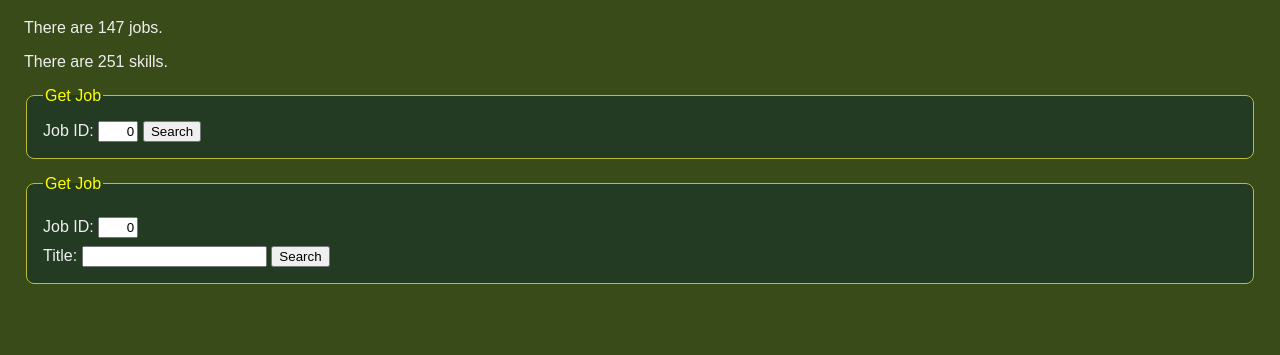
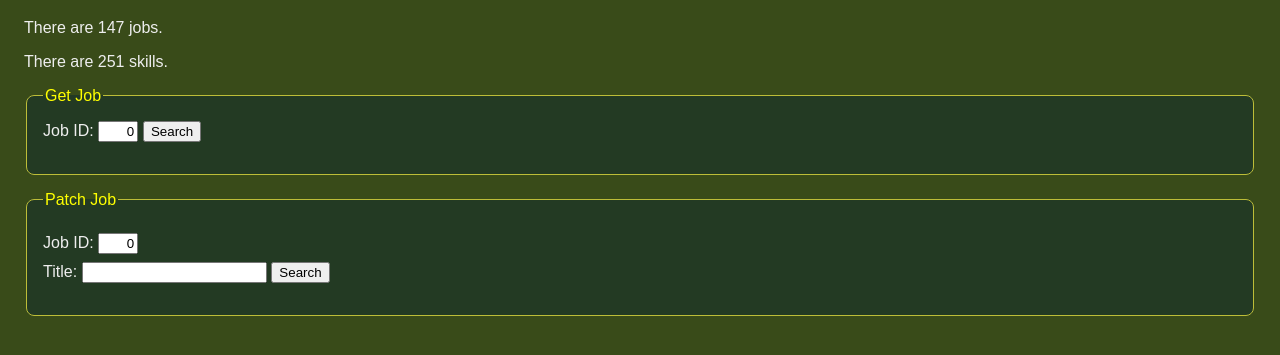
Before and after one commit to edwardtanguay/et882-vite-rest-json-server, a website built with Vite: page index.html in a window 1280 px wide. Shown: the part 61-416 px from the top of the page. Built offline with nearby package versions, Linux system fonts and the light colour scheme; data requests are answered from the project's data file.

Commit message:
patch works

```diff
--- a/src/components/PutJob.ts
+++ b/src/components/PatchJob.ts
@@ -1,19 +1,19 @@
 import { appData } from "../appContext";
 import { IJob } from "../interface";
 
-export const PutJob = () => {
+export const PatchJob = () => {
 
 	const { baseUrl } = appData;
 
 	setTimeout(() => {
-		const jobIdElem = document.querySelector<HTMLInputElement>('.putJob .jobId');
-		const formElem = document.querySelector<HTMLInputElement>('.putJob form');
-		const displayElem = document.querySelector<HTMLDivElement>('.putJob .display');
+		const jobIdElem = document.querySelector<HTMLInputElement>('.patchJob .jobId');
+		const formElem = document.querySelector<HTMLInputElement>('.patchJob form');
+		const displayElem = document.querySelector<HTMLDivElement>('.patchJob .display');
 
 		if (jobIdElem && formElem && displayElem) {
 			formElem.addEventListener('submit', async (e) => {
 				e.preventDefault();
-				const titleElem = document.querySelector<HTMLInputElement>('.putJob .title');
+				const titleElem = document.querySelector<HTMLInputElement>('.patchJob .title');
 				if (titleElem) {
 					const changeFields = {
 						title: titleElem.value
@@ -38,6 +38,10 @@ export const PutJob = () => {
 							<div>${job.skillList}</div>
 						</div>
 					`
+					} else {
+						displayElem.innerHTML = `
+						<div class="error">Job with ID ${jobId} does not exist.</div>
+					`
 					}
 				}
 			})
@@ -47,17 +51,14 @@ export const PutJob = () => {
 
 	return /*html*/ `
 		<style>
-			.putJob .jobId {
+			.patchJob .jobId {
 				width: 2rem;
 				margin-right: .3rem;
 				text-align: right;
 			}
-			.putJob .job {
-				margin-top: 1rem;
-			}
 		</style>
-	 	<fieldset class="component putJob">
-			<legend>Get Job</legend>
+	 	<fieldset class="component patchJob">
+			<legend>Patch Job</legend>
 			<form>
 				<div>Job ID: <input class="jobId" value="0"/></div>
 				<div>Title: <input class="title"/><button>Search</button></div>
--- a/src/main.ts
+++ b/src/main.ts
@@ -1,7 +1,7 @@
 import './style.scss'
 import { appData } from './appContext';
 import { GetJob } from './components/GetJob';
-import { PutJob } from './components/PutJob';
+import { PatchJob } from './components/PatchJob';
 
 const { jobs, skills } = appData;
 
@@ -10,5 +10,5 @@ document.querySelector<HTMLDivElement>('#app')!.innerHTML = /*html*/ `
 	<p>There are ${jobs.length} jobs.</p>
 	<p>There are ${skills.length} skills.</p>
 	${GetJob()}
-	${PutJob()}
+	${PatchJob()}
 `
--- a/src/style.scss
+++ b/src/style.scss
@@ -23,9 +23,18 @@ body {
 			div {
 				margin-top: .5rem;
 			}
+
 			input {
 				margin-right: .3rem;
 			}
 		}
+
+		.display {
+			margin-top: 1rem;
+
+			.error {
+				color: tomato;
+			}
+		}
 	}
 }
```
